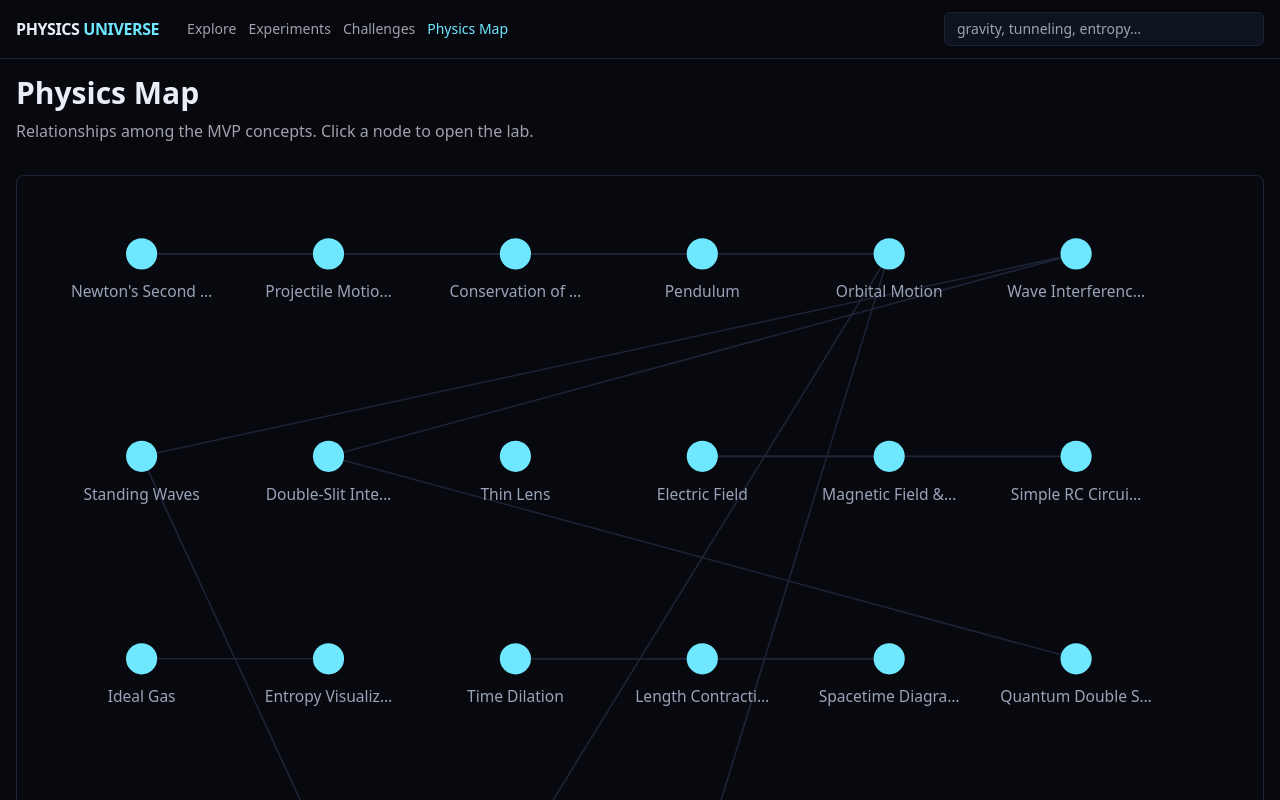
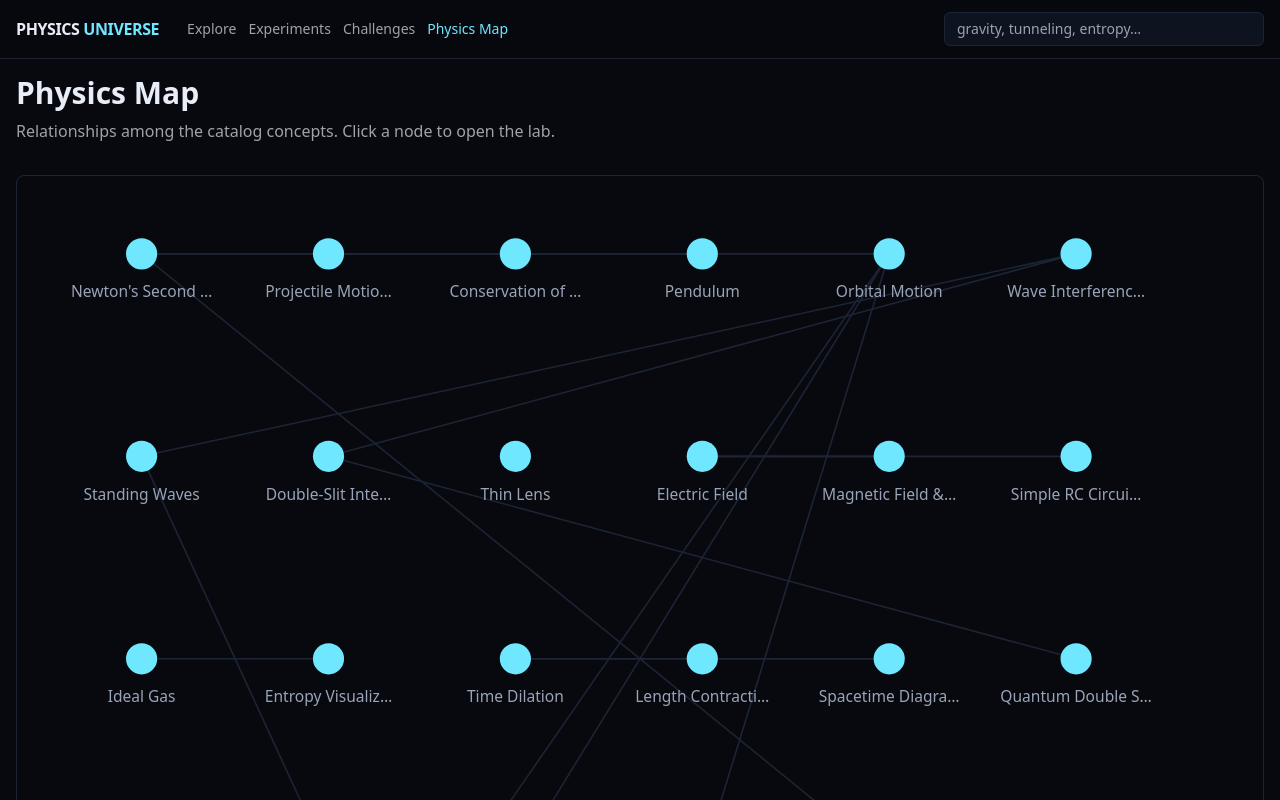
Before and after one commit to sgue19000/physics-universe, a Next.js app: page /map in a window 1280 px wide. Shown: the top 800 px of the page. Built offline with nearby package versions, Linux system fonts and the light colour scheme.

Commit message:
fix: show all 44 labs on the physics map

```diff
--- a/app/map/page.tsx
+++ b/app/map/page.tsx
@@ -20,28 +20,36 @@ const EDGES: [string, string][] = [
   ["time-dilation", "length-contraction"],
   ["time-dilation", "spacetime-diagram"],
   ["length-contraction", "spacetime-diagram"],
+  ["elastic-collision", "newtons-second-law"],
+  ["three-body", "orbital-motion"],
+  ["hydrogen-orbitals", "particle-in-a-box"],
+  ["expanding-universe", "black-hole"],
 ];
 
 export default function MapPage() {
+  const cols = 6;
+  const rows = Math.ceil(CONCEPTS.length / cols);
+  const height = 80 + rows * 130;
   return (
     <div>
       <h1 className="text-3xl font-semibold">Physics Map</h1>
-      <p className="mt-2 text-zinc-400">Relationships among the MVP concepts. Click a node to open the lab.</p>
-      <svg viewBox="0 0 800 520" className="mt-8 w-full rounded-lg border border-line bg-ink" role="img" aria-label="Concept graph">
+      <p className="mt-2 text-zinc-400">Relationships among the catalog concepts. Click a node to open the lab.</p>
+      <svg viewBox={`0 0 800 ${height}`} className="mt-8 w-full rounded-lg border border-line bg-ink" role="img" aria-label="Concept graph">
         {EDGES.map(([a, b], i) => {
-          const A = CONCEPTS.find((c) => c.slug === a)!;
-          const B = CONCEPTS.find((c) => c.slug === b)!;
+          const A = CONCEPTS.find((c) => c.slug === a);
+          const B = CONCEPTS.find((c) => c.slug === b);
+          if (!A || !B) return null;
           const ia = CONCEPTS.indexOf(A);
           const ib = CONCEPTS.indexOf(B);
-          const ax = 80 + (ia % 6) * 120;
-          const ay = 50 + Math.floor(ia / 6) * 130;
-          const bx = 80 + (ib % 6) * 120;
-          const by = 50 + Math.floor(ib / 6) * 130;
+          const ax = 80 + (ia % cols) * 120;
+          const ay = 50 + Math.floor(ia / cols) * 130;
+          const bx = 80 + (ib % cols) * 120;
+          const by = 50 + Math.floor(ib / cols) * 130;
           return <line key={i} x1={ax} y1={ay} x2={bx} y2={by} stroke="#1c2436" />;
         })}
         {CONCEPTS.map((c, i) => {
-          const x = 80 + (i % 6) * 120;
-          const y = 50 + Math.floor(i / 6) * 130;
+          const x = 80 + (i % cols) * 120;
+          const y = 50 + Math.floor(i / cols) * 130;
           return (
             <a key={c.slug} href={`/physics/${c.category}/${c.slug}`}>
               <circle cx={x} cy={y} r="10" fill="#6ee7ff" />
```
